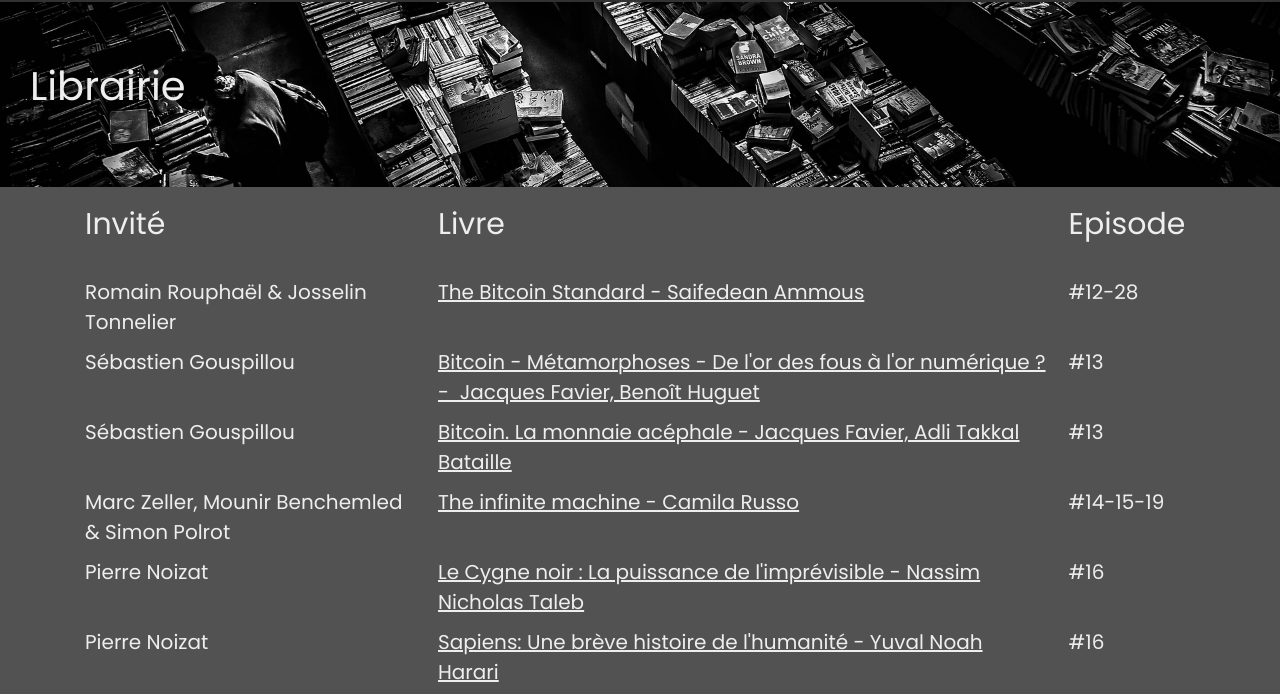
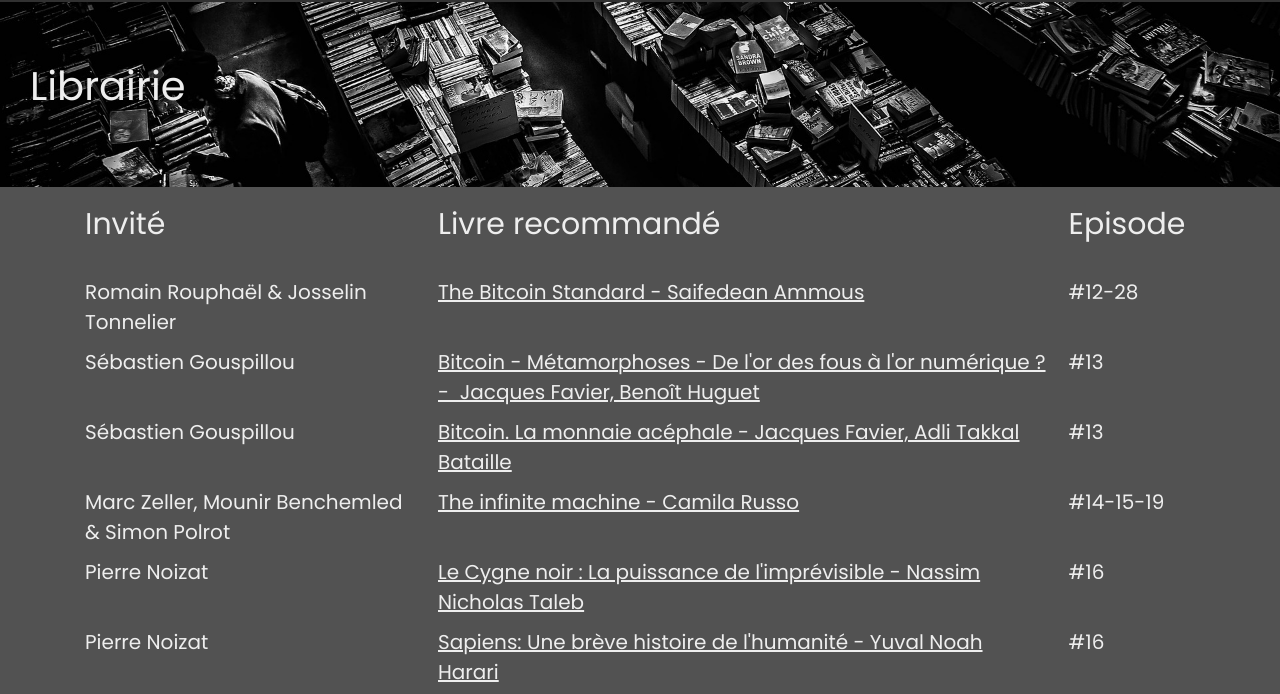
Before and after one commit to UniversBitcoin/universbitcoin.github.io, a plain HTML site: page books.html in a window 1280 px wide. Shown: the part 78-772 px from the top of the page. Drawn offline with nearby package versions, Linux system fonts and the light colour scheme.

Commit message:
livre recommandé

```diff
--- a/books.html
+++ b/books.html
@@ -39,7 +39,7 @@
             <div class="container">
                 <div class="grid2">
                     <div class="title">Invité</div>
-                    <div class="title">Livre</div>
+                    <div class="title">Livre recommandé</div>
                     <div class="title">Episode</div>
                     <div>Romain Rouphaël & Josselin Tonnelier</div>
                     <div><a href="https://amzn.to/3bd6kQT" target="_blank">The Bitcoin Standard - Saifedean Ammous</a></div>
```
